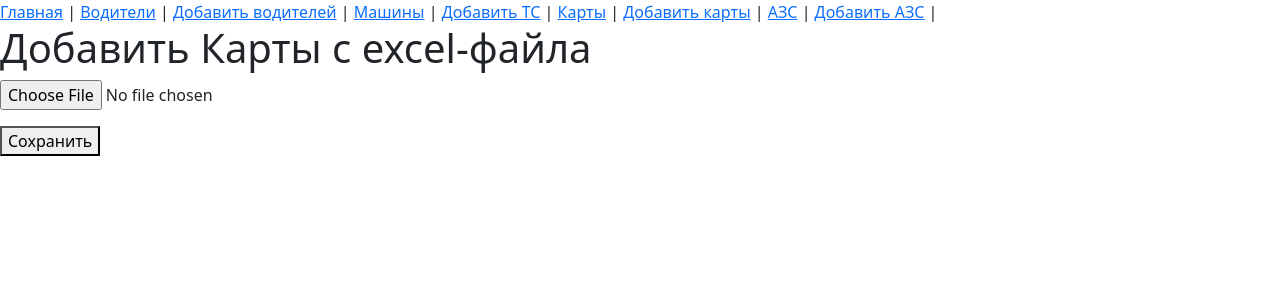
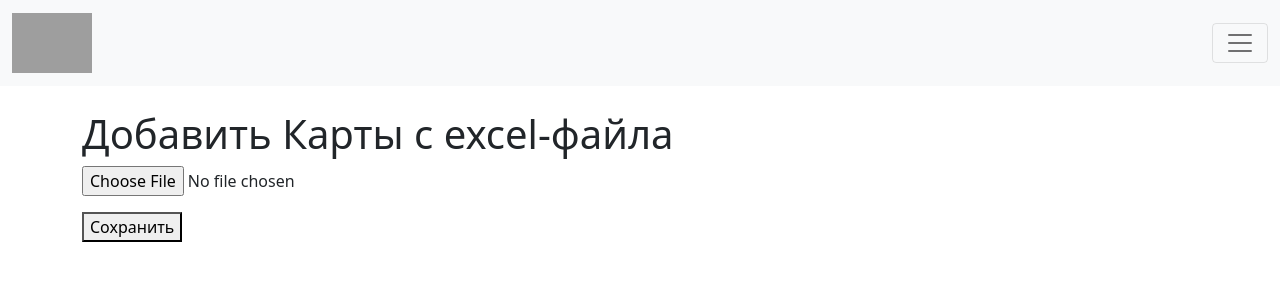
Before and after one commit to Amankaium/peo-dut-report, a Django app: page /cards-add/ in a window 1280 px wide. Shown: the top 300 px of the page. Run offline with Django 4.2, Linux system fonts and the light colour scheme; some libraries are stand-ins or nearby versions; grey boxes are pictures that could not be loaded.

Commit message:
bootstrap navigation

```diff
--- a/templates/base.html
+++ b/templates/base.html
@@ -7,27 +7,60 @@
     <meta http-equiv="X-UA-Compatible" content="IE=edge">
     <meta name="viewport" content="width=device-width, initial-scale=1.0">
     <title>ПЭО Дут Отчёт</title>
-    {% bootstrap_css %}
-    {% bootstrap_javascript %}
+    <link href="https://cdn.jsdelivr.net/npm/bootstrap@5.0.2/dist/css/bootstrap.min.css" rel="stylesheet" integrity="sha384-EVSTQN3/azprG1Anm3QDgpJLIm9Nao0Yz1ztcQTwFspd3yD65VohhpuuCOmLASjC" crossorigin="anonymous">
+    <link
+        rel="stylesheet"
+        href="{% static 'main.css' %}"
+    >
+    <script src="https://cdn.jsdelivr.net/npm/bootstrap@5.0.2/dist/js/bootstrap.bundle.min.js" integrity="sha384-MrcW6ZMFYlzcLA8Nl+NtUVF0sA7MsXsP1UyJoMp4YLEuNSfAP+JcXn/tWtIaxVXM" crossorigin="anonymous"></script>
+</head>
 
-</head>
 <body>
-    <nav>
-        <a href="/">Главная</a> |
-        <a href="{% url 'drivers-list' %}">Водители</a> |
-        <a href="{% url 'drivers-add' %}">Добавить водителей</a> |
-        <a href="{% url 'transports-list' %}">Машины</a> |
-        <a href="{% url 'transport-add' %}">Добавить ТС</a> |
-        <a href="{% url 'cards-list' %}">Карты</a> |
-        <a href="{% url 'cards-add' %}">Добавить карты</a> |
-        <a href="{% url 'stations-list' %}">АЗС</a> |
-        <a href="{% url 'stations-add' %}">Добавить АЗС</a> |
+    <nav class="navbar navbar-light bg-light">
+        <div class="container-fluid">
+            <a class="navbar-brand" href="/"><img src="{% static 'tracking.png' %}" height="60px"></a>
+            <button class="navbar-toggler" type="button" data-bs-toggle="collapse" data-bs-target="#mynavbar">
+                <span class="navbar-toggler-icon"></span>
+            </button>
+            <div class="collapse navbar-collapse" id="mynavbar">
+                <ul class="navbar-nav me-auto">
+                    <li class="nav-item">
+                        <a class="nav-link" href="/">Главная</a>
+                    </li>
+                    <li class="nav-item">
+                        <a class="nav-link" href="{% url 'drivers-list' %}">Водители</a>
+                    </li>
+                    <li class="nav-item">
+                        <a class="nav-link" href="{% url 'drivers-add' %}">Добавить водителей</a>
+                    </li>
+                    <li class="nav-item">
+                        <a class="nav-link" href="{% url 'transports-list' %}">Машины</a>
+                    </li>
+                    <li class="nav-item">
+                        <a class="nav-link" href="{% url 'transport-add' %}">Добавить ТС</a>
+                    </li>
+                    <li class="nav-item">
+                        <a class="nav-link" href="{% url 'cards-list' %}">Карты</a>
+                    </li>
+                    <li class="nav-item">
+                        <a class="nav-link" href="{% url 'cards-add' %}">Добавить карты</a>
+                    </li>
+                    <li class="nav-item">
+                        <a class="nav-link" href="{% url 'stations-list' %}">АЗС</a>
+                    </li>
+                    <li class="nav-item">
+                        <a class="nav-link" href="{% url 'stations-add' %}">Добавить АЗС</a>
+                    </li>
+                </ul>
+            </div>
+        </div>
     </nav>
 
+<div class="container mt-4">
     {% if messages %}
         <ul class="messages">
             {% for message in messages %}
-            <li{% if message.tags %} class="{{ message.tags }}"{% endif %}>{{ message }}</li>
+            <li {% if message.tags %} class="{{ message.tags }}"{% endif %}>{{ message }}</li>
             {% endfor %}
         </ul>
     {% endif %}
@@ -35,5 +68,8 @@
     {% block content %}
 
     {% endblock %}
+</div>
+
+
 </body>
 </html>
```
